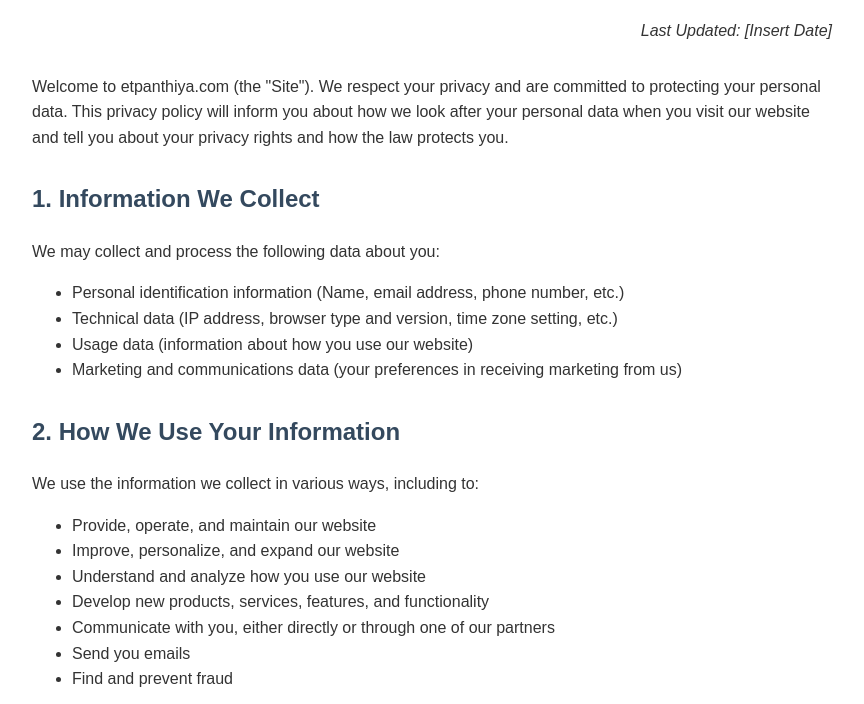
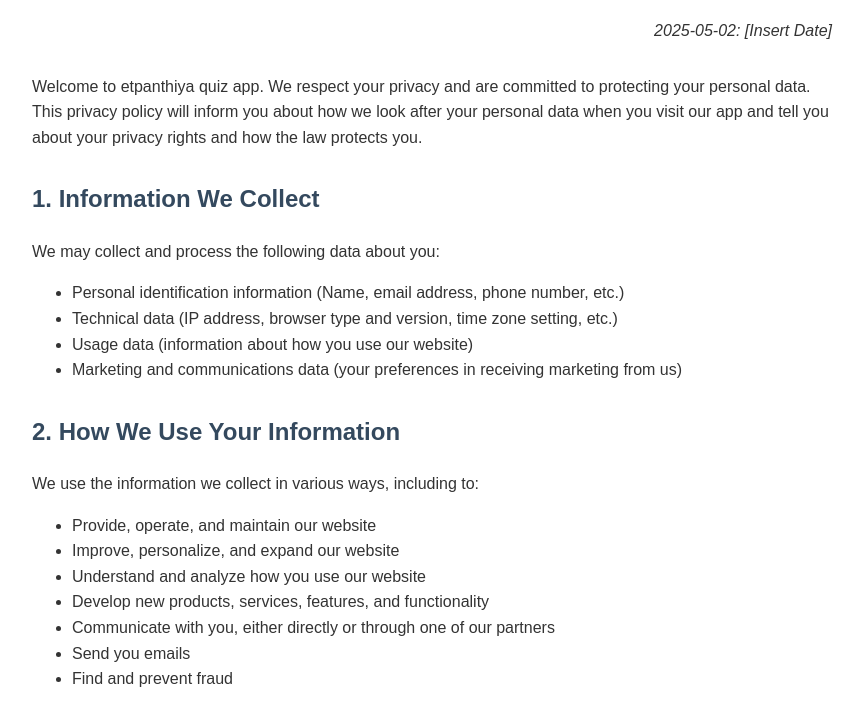
Before and after one commit to hiranrusiru2006/privacy-policy, a plain HTML site: page index.html in a window 1280 px wide. Shown: the part 96-800 px from the top of the page, without its empty margins (208-1072 px from the left). Drawn offline with Linux system fonts and the light colour scheme.

Commit message:
Update index.html

```diff
--- a/index.html
+++ b/index.html
@@ -34,9 +34,9 @@
 </head>
 <body>
     <h1>Privacy Policy</h1>
-    <p class="last-updated">Last Updated: [Insert Date]</p>
+    <p class="last-updated">2025-05-02: [Insert Date]</p>
 
-    <p>Welcome to etpanthiya.com (the "Site"). We respect your privacy and are committed to protecting your personal data. This privacy policy will inform you about how we look after your personal data when you visit our website and tell you about your privacy rights and how the law protects you.</p>
+    <p>Welcome to etpanthiya quiz app. We respect your privacy and are committed to protecting your personal data. This privacy policy will inform you about how we look after your personal data when you visit our app and tell you about your privacy rights and how the law protects you.</p>
 
     <h2>1. Information We Collect</h2>
     <p>We may collect and process the following data about you:</p>
```
